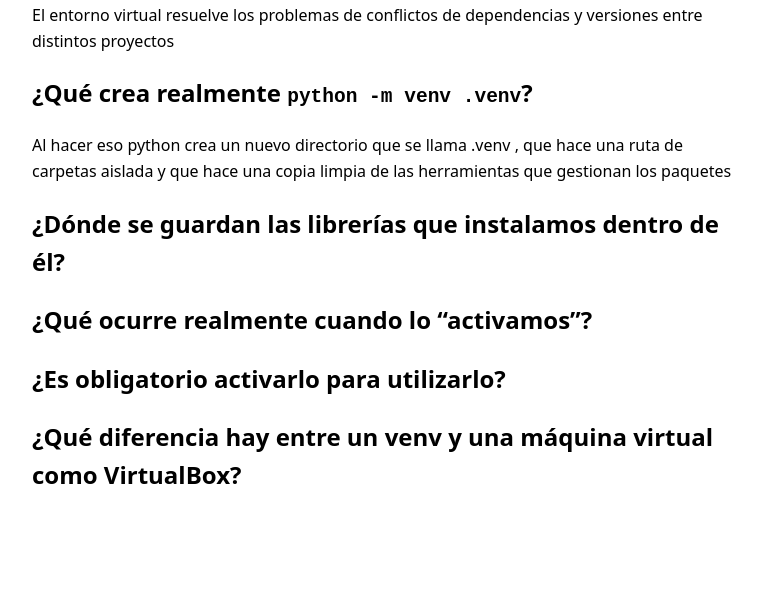
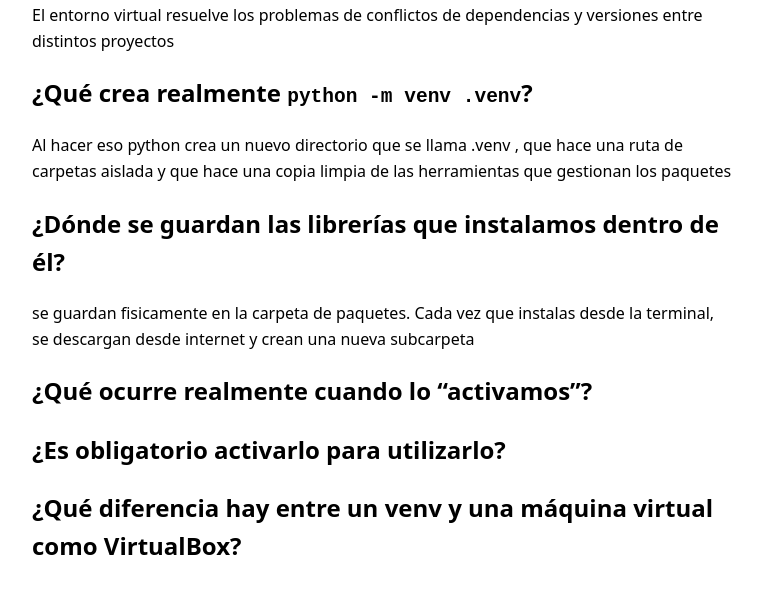
Before and after one commit to whitepeeves/Cosas-de-clases, a website: page public/index.html in a window 1280 px wide. Shown: the part 182-776 px from the top of the page, without its empty margins (258-1020 px from the left). Drawn offline with Linux system fonts and the light colour scheme.

Commit message:
Responder la tercera pregunta
Co-Authored-By: Claude Sonnet 5.5 <noreply@anthropic.com>
Claude-Session: https://claude.ai/code/session_01SSnuZbLsaxVoRVm9Xq2bV4

```diff
--- a/public/index.html
+++ b/public/index.html
@@ -15,6 +15,7 @@
     <p>Al hacer eso python crea un nuevo directorio que se llama .venv , que hace una ruta de carpetas aislada y que hace una copia limpia de las herramientas que gestionan los paquetes</p>
 
     <h2>¿Dónde se guardan las librerías que instalamos dentro de él?</h2>
+    <p>se guardan fisicamente en la carpeta de paquetes. Cada vez que instalas desde la terminal, se descargan desde internet y crean una nueva subcarpeta</p>
 
     <h2>¿Qué ocurre realmente cuando lo “activamos”?</h2>
 
```
